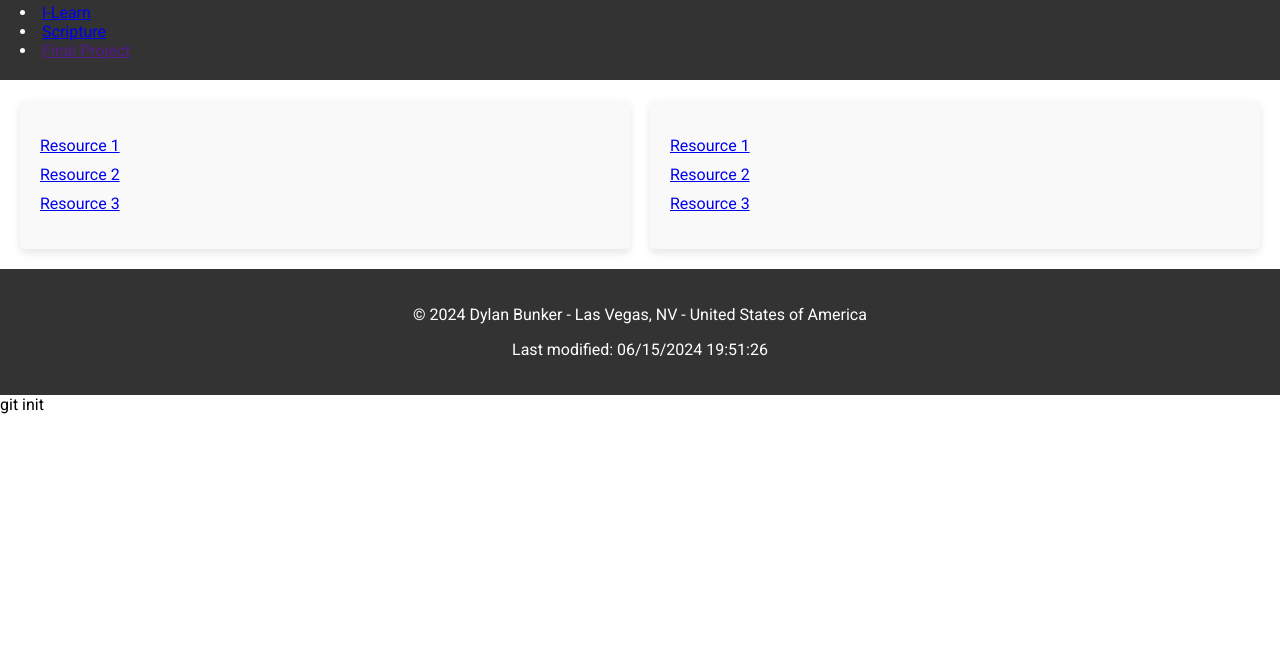
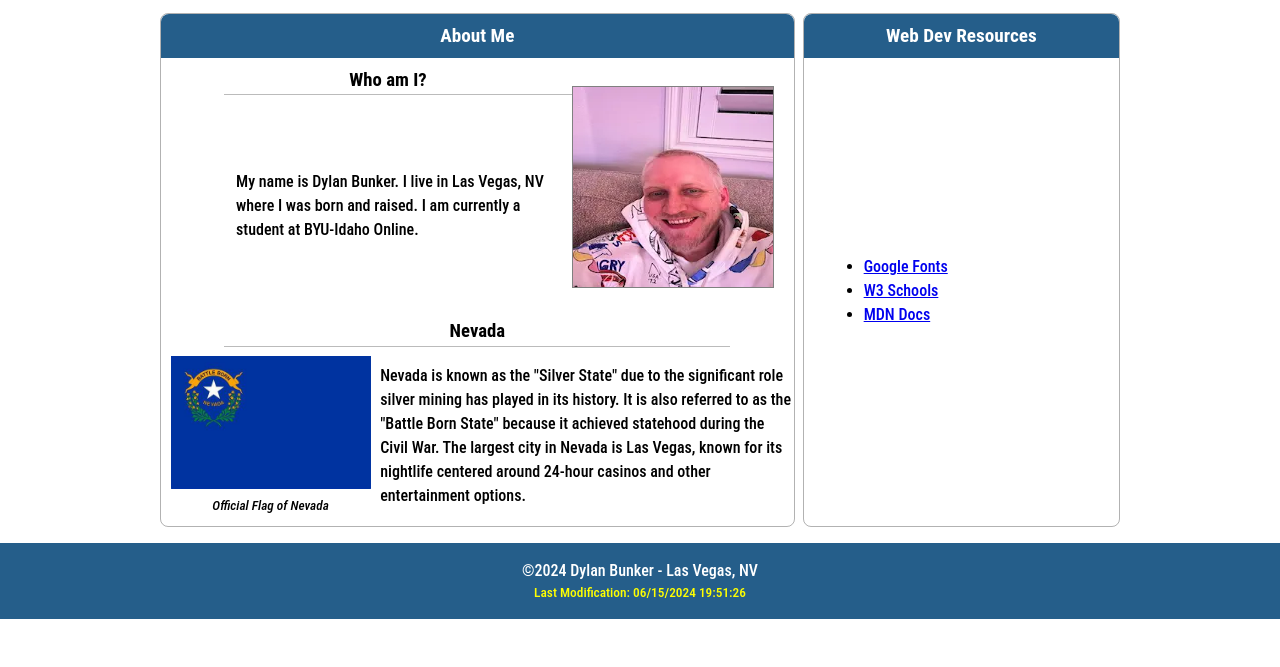
Before and after one commit to DBunker89/wdd131, a plain HTML site: page index.html in a window 1280 px wide. Shown: the part 133-800 px from the top of the page. Drawn offline with Linux system fonts and the light colour scheme; files that its build step writes are made by us from their sources; files whose address does not match are found by name.

Commit message:
week 1 homepage

```diff
--- a/index.html
+++ b/index.html
@@ -10,6 +10,7 @@
         <link href="https://fonts.googleapis.com/css2?family=Roboto:wght@400;700&display=swap" rel="stylesheet">
         <script src="getdates.js" defer></script>
     </head>
+
     <body>
         <header><h1>WDD 131 - Dynamic Web Fundamentals Dylan Bunker</h1>
             <nav>
@@ -21,27 +22,41 @@
                 </ul>
             </nav>
         </header>
+
         <main>
             <section class="card">
-               <ul>
-                   <li><a href="#">Resource 1</a></li>
-                   <li><a href="#">Resource 2</a></li>
-                   <li><a href="#">Resource 3</a></li>
-               </ul>
+                <h2>About Me</h2>
+                <div class="me">
+                    <img src="images/profile.webp" alt="Profile">
+                    <h3>Who am I?</h3>
+                    <p>My name is Dylan Bunker. I live in Las Vegas, NV where I was born and raised. I am currently a student at BYU-Idaho Online.</p>
+                </div>
+                <div class="state">
+                    <h3>Nevada</h3>
+                    <figure>
+                        <img src="images/NVFlag.jpg" alt="Flag of Nevada" width="200">
+                        <figcaption>Official Flag of Nevada</figcaption>
+                    </figure>
+                    <p>Nevada is known as the "Silver State" due to the significant role silver mining has played in its history. It is also referred to as the "Battle Born State" because it achieved statehood during the Civil War. The largest city in Nevada is Las Vegas, known for its nightlife centered around 24-hour casinos and other entertainment options.</p>
+                </div>
             </section>
 
             <section class="card">
-               <ul>
-                   <li><a href="#">Resource 1</a></li>
-                   <li><a href="#">Resource 2</a></li>
-                   <li><a href="#">Resource 3</a></li>
-               </ul>
+                <h2>Web Dev Resources</h2>
+                <div class="links">
+                    <ul>
+                        <li><a href="https://fonts.google.com/">Google Fonts</a></li>
+                        <li><a href="https://www.w3schools.com" target="_blank">W3 Schools</a></li>
+                        <li><a href="https://developer.mozilla.org/en-US/docs/Web">MDN Docs</a></li>
+                    </ul>
+                </div>
             </section>
-          </main>
-          <footer>
-            <p>&copy; <span id="currentyear"></span> Dylan Bunker - Las Vegas, NV - United States of America</p>
-            <p id="lastModified"></p>
-          </footer>
+        </main>
+
+        <footer>
+            <p><span id="currentYear"></span> Dylan Bunker - Las Vegas, NV</p>
+            <p class="highlight" id="lastModified">Last Modified</p>
+        </footer>
+
     </body>
 </html>
-git init
--- a/scripts/getdates.js
+++ b/scripts/getdates.js
@@ -1,5 +1,3 @@
-// Dynamically set current year
-document.getElementById('currentyear').textContent = new Date().getFullYear();
-
-// Dynamically set last modified date
-document.getElementById('lastModified').textContent = "Last modified: " + document.lastModified;
+let d = new Date();
+document.getElementById("currentYear").innerHTML = `&copy;${d.getFullYear()}`;
+document.querySelector('#lastModified').textContent = `Last Modification: ${document.lastModified}`;
--- a/styles/base.css
+++ b/styles/base.css
@@ -1,60 +1,147 @@
-body {
-    font-family: 'Roboto', sans-serif;
+:root {
+    --blue: rgb(37, 94, 138);
+    --red: rgb(231, 10, 10);
+  }
+
+  * {
     margin: 0;
-    padding: 0;
-}
+  }
 
-header {
-    background-color: #333;
+  .me img {
+    margin: 20px;
+    border: 1px gray solid;
+    height: 200px;
+    width: 200px;
+    float: right;
+  }
+
+  body {
+    line-height: 1.5;
+    font-family: "Roboto Condensed", sans-serif;
+    font-weight: 500;
+    color: black;
+  }
+
+  header {
+    background-color: var(--blue);
     color: white;
+  }
+
+  h1 {
+    background-color: var(--blue);
+    font-size: 1.4rem;
+    padding: 1rem;
+    text-align: center;
+    font-weight: 400;
+  }
+
+  .me h3 {
+    grid-column: 1/3;
+    text-align: center;
+    border-bottom: 1px solid #bbb;
+    width: 80%;
+    margin: 0 auto;
+  }
+
+  .me p {
+    padding: 75px;
+  }
+
+  h2 {
+    text-align: center;
+    background-color: var(--blue);
+    color: white;
+    margin: 0 0 0.5rem;
+    font-size: 1.2rem;
+    border-radius: .5rem .5rem 0 0;
+    padding: 0.5rem;
+  }
+
+  nav {
+    display: flex;
+    flex-flow: row wrap;
+    justify-content: space-around;
+    background-color: #3C5B6F;
+    grid-column: 1 / 4;
+  }
+
+  nav a,
+  nav a:visited {
+    flex: 1 1 100%;
+    display: block;
+    font-size: 1rem;
+    text-align: center;
+    padding: 0.5rem;
+    color: white;
+    text-decoration: none;
+  }
+
+  nav a:hover {
+    color: white;
+    background-color: var(--red);
+    font-weight: 600;
+  }
+
+  main {
+    max-width: 960px;
+    margin: 0 auto;
+    display: grid;
+    grid-template-columns: 2fr 1fr;
+    grid-gap: 0.5rem;
+    padding: 1rem;
+  }
+
+  footer {
+    padding: 1rem;
+    background-color: var(--blue);
+    color: white;
+  }
+
+  footer p {
+    margin: 0;
+    text-align: center;
+  }
+
+
+  .card {
+    border-radius: .5rem;
+    border: 1px solid rgba(0, 0, 0, 0.3)
+  }
+
+  .state {
+    display: grid;
+    grid-template-columns: 1fr 2fr;
+    justify-content: center;
+    align-items: center;
+  }
+
+  .state h3 {
+    grid-column: 1/3;
+    text-align: center;
+    border-bottom: 1px solid #bbb;
+    width: 80%;
+    margin: 0 auto;
+  }
+
+  .links {
+    display: flex;
+    flex-direction: column;
+    justify-content: center;
+    height: 80%;
     padding: 20px;
-}
+  }
 
-nav ul {
-    list-style-type: none;
-    padding: 0;
-    display: flex;
-}
+  .highlight {
+    color: yellow;
+    font-size: smaller;
+  }
 
-nav ul li {
-    margin-right: 20px;
-}
+  figure {
+    margin: .6rem;
+  }
 
-nav ul li a {
-    text-decoration: none;
-    color: white;
-}
-
-nav ul li a:hover {
-    color: #ff0000;
-}
-
-main {
-    display: grid;
-    grid-template-columns: repeat(auto-fit, minmax(250px, 1fr));
-    grid-gap: 20px;
-    padding: 20px;
-}
-
-.card {
-    background-color: #f9f9f9;
-    padding: 20px;
-    border-radius: 5px;
-    box-shadow: 0 4px 8px rgba(0, 0, 0, 0.1);
-}
-
-.card ul {
-    list-style-type: none;
-    padding: 0;
-}
-
-.card ul li {
-    margin-bottom: 10px;
-}
-
-footer {
-    background-color: #333;
-    color: white;
-    padding: 20px;
+  figcaption {
+    font-size: smaller;
     text-align: center;
-}
+    font-style: italic;
+  }
```
Also changed, not shown: images/NVFlag.jpg (added), images/profile.webp (added).
